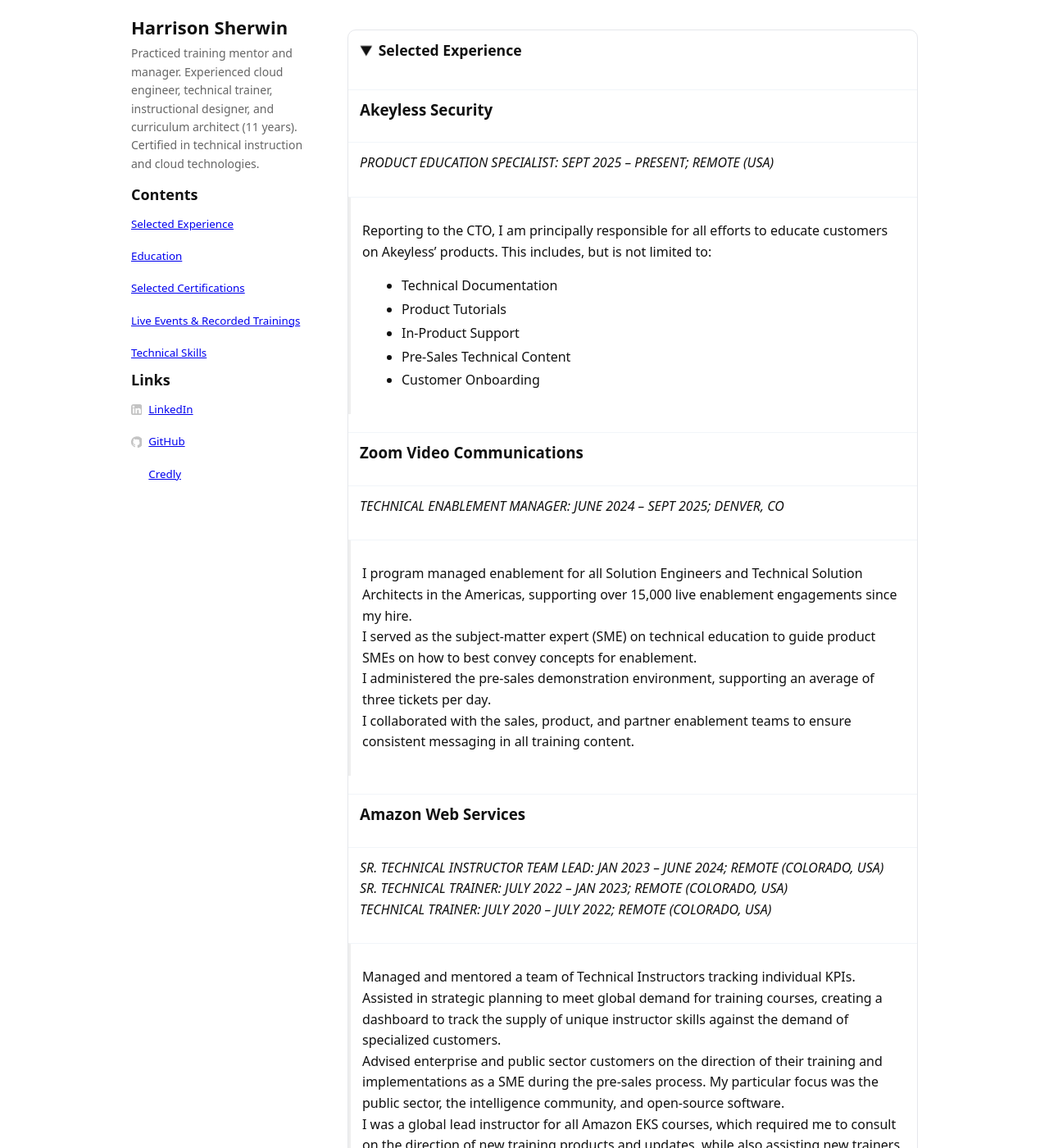
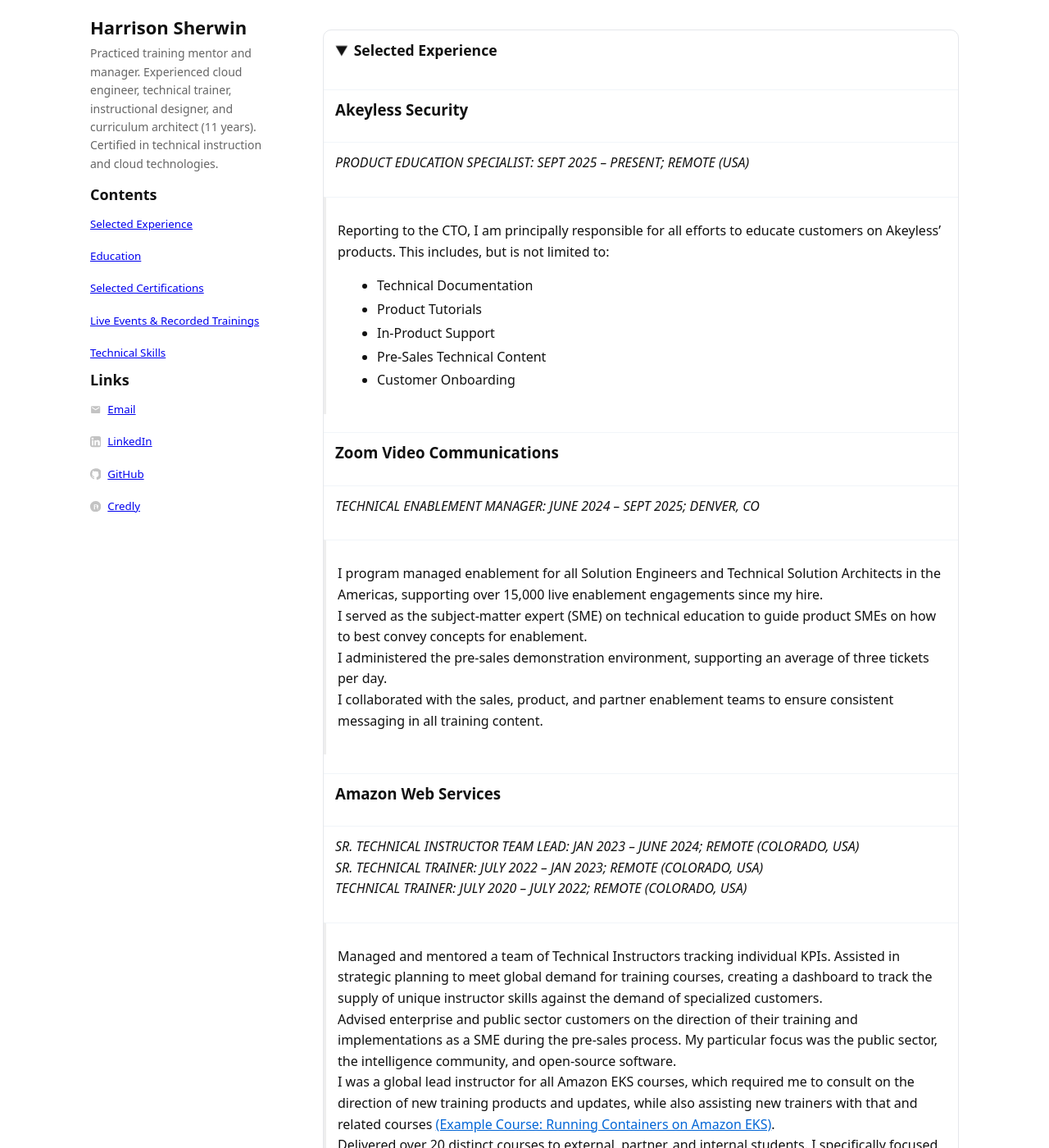
Before and after one commit to hasherwi/hasherwi.github.io, a Jekyll site: the page built from index.md, in a window 1280 px wide and 1400 px high. Shown: the whole window at 82% size. Built offline with Jekyll 4.4.1, drawn with Linux system fonts in a browser that asks for light colours; some of the changed text lies outside the part shown.

Commit message:
Fix broken links, add email contact, and improve accessibility
Co-authored-by: hasherwi <70494788+hasherwi@users.noreply.github.com>

```diff
--- a/_layouts/default.html
+++ b/_layouts/default.html
@@ -27,16 +27,24 @@
                     <h2 class="links-title">Links</h2>
                     <ul>
                         <li>
+                            <a href="mailto:harrison@sherwin.dev">
+                                <svg viewBox="0 0 24 24" class="icon" aria-hidden="true">
+                                    <path d="M20 4H4c-1.1 0-2 .9-2 2v12c0 1.1.9 2 2 2h16c1.1 0 2-.9 2-2V6c0-1.1-.9-2-2-2zm0 4l-8 5-8-5V6l8 5 8-5v2z"/>
+                                </svg>
+                                Email
+                            </a>
+                        </li>
+                        <li>
                             <a href="https://linkedin.com/in/hsherwin/" target="_blank" rel="noopener">
-                                <svg viewBox="0 0 24 24" class="icon">
+                                <svg viewBox="0 0 24 24" class="icon" aria-hidden="true">
                                     <path d="M19 0h-14C2.2 0 0 2.2 0 5v14c0 2.8 2.2 5 5 5h14c2.8 0 5-2.2 5-5V5c0-2.8-2.2-5-5-5zM7.1 20.4H3.6V9h3.5v11.4zM5.3 7.5C4 7.5 3 6.5 3 5.3s1-2.2 2.3-2.2 2.3 1 2.3 2.2c0 1.2-1 2.2-2.3 2.2zM20.4 20.4h-3.5v-5.6c0-1.3 0-3-1.8-3s-2.1 1.4-2.1 2.9v5.7h-3.5V9h3.3v1.6h.1c.5-1 1.8-2.1 3.8-2.1 4.1 0 4.8 2.7 4.8 6.1v5.8z"/>
                                 </svg>
                                 LinkedIn
                             </a>
                         </li>
                         <li>
-                            <a href="https://github.com/hsherwin" target="_blank" rel="noopener">
-                                <svg viewBox="0 0 24 24" class="icon">
+                            <a href="https://github.com/hasherwi" target="_blank" rel="noopener">
+                                <svg viewBox="0 0 24 24" class="icon" aria-hidden="true">
                                     <path d="M12 .5a12 12 0 00-3.8 23.4c.6.1.8-.3.8-.6v-2.2c-3.3.7-4-1.6-4-1.6-.5-1.3-1.2-1.6-1.2-1.6-1-.7.1-.7.1-.7 1.1.1 1.6 1.2 1.6 1.2 1 1.6 2.7 1.1 3.4.9.1-.7.4-1.1.7-1.3-2.6-.3-5.4-1.3-5.4-5.8 0-1.3.5-2.3 1.2-3.1-.1-.3-.5-1.5.1-3.1 0 0 1-.3 3.3 1.2a11.4 11.4 0 016 0C16.5 7.4 17.5 7.7 17.5 7.7c.6 1.6.2 2.8.1 3.1.7.8 1.2 1.8 1.2 3.1 0 4.5-2.8 5.5-5.4 5.8.4.3.8 1 .8 2v3c0 .3.2.7.8.6A12 12 0 0012 .5z"/>
                                 </svg>
                                 GitHub
@@ -44,8 +52,8 @@
                         </li>
                         <li>
                             <a href="https://credly.com/users/harrison-sherwin" target="_blank" rel="noopener">
-                                <svg viewBox="0 0 24 24" class="icon">
-
+                                <svg viewBox="0 0 24 24" class="icon" aria-hidden="true">
+                                    <path d="M12 0C5.373 0 0 5.373 0 12c0 6.628 5.373 12 12 12s12-5.372 12-12c0-6.627-5.373-12-12-12zm5.894 15.734c-.387.775-1.14 1.4-2.054 1.71l-1.71-3.42c.58-.232 1.006-.775 1.006-1.473 0-.93-.697-1.55-1.628-1.55h-2.945v7.256h-2.17V7.742h5.115c2.636 0 4.573 1.627 4.573 4.03 0 1.55-.62 2.868-1.627 3.765l1.44 2.946c-.31.31-.697.542-1.085.697v-.116zm-7.587-4.03v-2.636h2.636c.93 0 1.55.465 1.55 1.318 0 .852-.62 1.318-1.55 1.318h-2.636z"/>
                                 </svg>
                                 Credly
                             </a>
--- a/assets/css/style.css
+++ b/assets/css/style.css
@@ -4,9 +4,9 @@
     --muted: #666;
     --link: #0366d6;
     --bg: #fff;
-    --sidebar-width: 240px; /* thin column */
+    --sidebar-width: 260px; /* slightly wider for better spacing */
     --gutter: 24px;
-    --max-width: 1000px;    /* keeps lines readable on huge screens */
+    --max-width: 1100px;    /* slightly wider for better readability */
 }
 
 * { box-sizing: border-box; }
```
Also changed, not shown: README.md.
